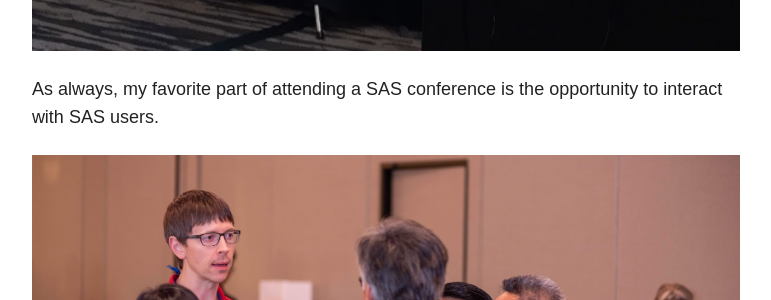
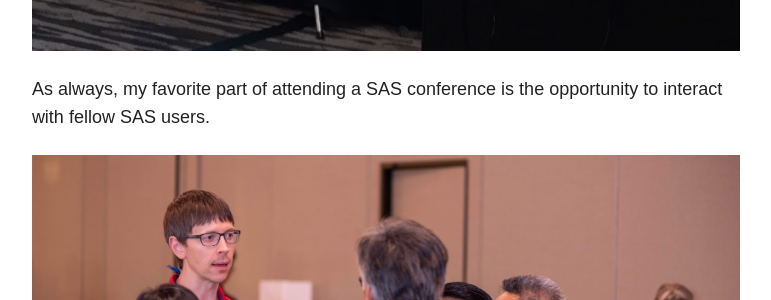
Before and after one commit to brgaines/brgaines.github.io, a Jekyll site: the page built from presentations/index.md, in a window 1280 px wide and 900 px high, scrolled down 2608 px. Shown: the part 181-481 px from the top of the window, without its empty margins (254-1025 px from the left). Built offline with Jekyll 4.4.1, drawn with Linux system fonts in a browser that asks for light colours; nearby versions of some CDN libraries; some of the changed text lies outside the part shown.

```diff
--- a/presentations/index.md
+++ b/presentations/index.md
@@ -26,7 +26,7 @@ I had the honor of being invited to present my SASGF 2019 talk again at the West
 
 ![WUSS 2019 presentation](/images/wuss2019talk.png)
 
-As always, my favorite part of attending a SAS conference is the opportunity to interact with SAS users.
+As always, my favorite part of attending a SAS conference is the opportunity to interact with fellow SAS users.
 
 ![WUSS 2019 networking](/images/wuss2019networking.jpg)
 
```
Also changed, not shown: other parts of presentations/index.md (+3 -1 lines), images/uscotsBooth1.jpg (added), images/uscotsBooth2.jpg (added).
